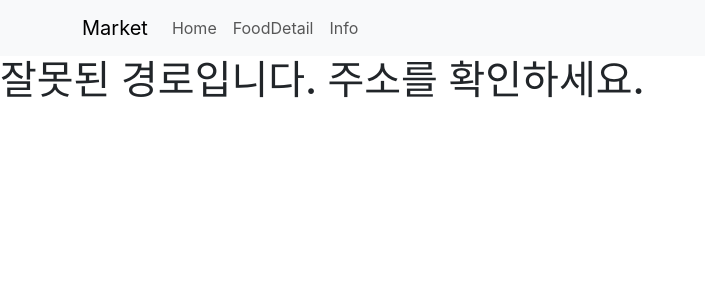
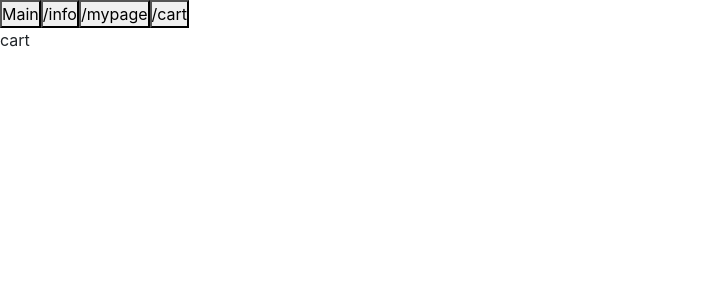
Before and after one commit to song373/react-study1, a React (Create React App) app in the folder react-study1/: page /cart in a window 1280 px wide. Shown: the top 300 px of the page, without its empty margins (0-705 px from the left). Built offline with nearby package versions, Linux system fonts and the light colour scheme.

Commit message:
연습 6 라우터 경로설정

```diff
--- a/react-study1/src/App.js
+++ b/react-study1/src/App.js
@@ -13,6 +13,7 @@ import NewsBlog from './newsblog/NewsBlog';
 import Practice04 from './practice/practice04/Practice04';
 import FoodMarket from './foodmarket/pages/FoodMarket';
 import Practice05 from './practice/practice05/Practice05';
+import Practice06 from './practice/practice06/Practice06';
 
 
 function App() {
@@ -28,7 +29,7 @@ function App() {
   //return <Practice03/>;
   //return <NewsBlog/>;
   //return <Practice04/>;
-  return <FoodMarket/>;
+  return <Practice06/>;
   // return <Practice05/>;
 
   /*
--- /dev/null
+++ b/react-study1/src/practice/practice06/Practice06.js
@@ -0,0 +1,39 @@
+import { Routes, Route, Link, useNavigate  } from "react-router";
+import Cart from "./Cart";
+function Practice06(){
+
+
+
+    //
+    //
+    //
+
+
+
+    let navigate = useNavigate();
+
+    return(
+
+        <div>
+
+{/*<button> <Link to="/">Main</Link> </button>
+<button> <Link to="/info">info</Link> </button>
+<button> <Link to="/mypage">/mypage</Link> </button>
+<button> <Link to="/cart">cart</Link> </button>*/}
+<button onClick={()=>{navigate("/")}}>Main</button>
+<button onClick={()=>{navigate("/info")}}>/info</button>
+<button onClick={()=>{navigate("/mypage")}}>/mypage</button>
+<button onClick={()=>{navigate("/cart")}}>/cart</button>
+
+<Routes>
+                <Route path="/" element={<div>Main</div>}></Route>
+               <Route path="/info" element={<div>info</div>}></Route>
+               <Route path="/mypage" element={<div>mypage</div>}></Route>
+                <Route path="/cart" element={<div>cart</div>}></Route>
+                </Routes>
+        </div>
+
+    );
+}
+
+export default Practice06;
```
Also changed, not shown: react-study1/src/practice/practice06/Cart.js (added).
